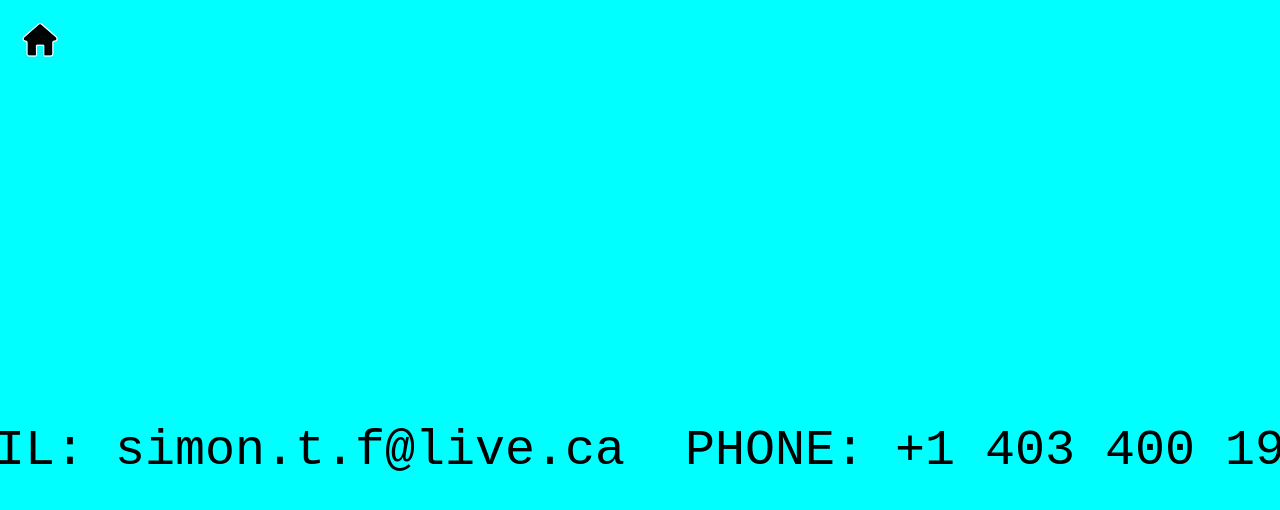
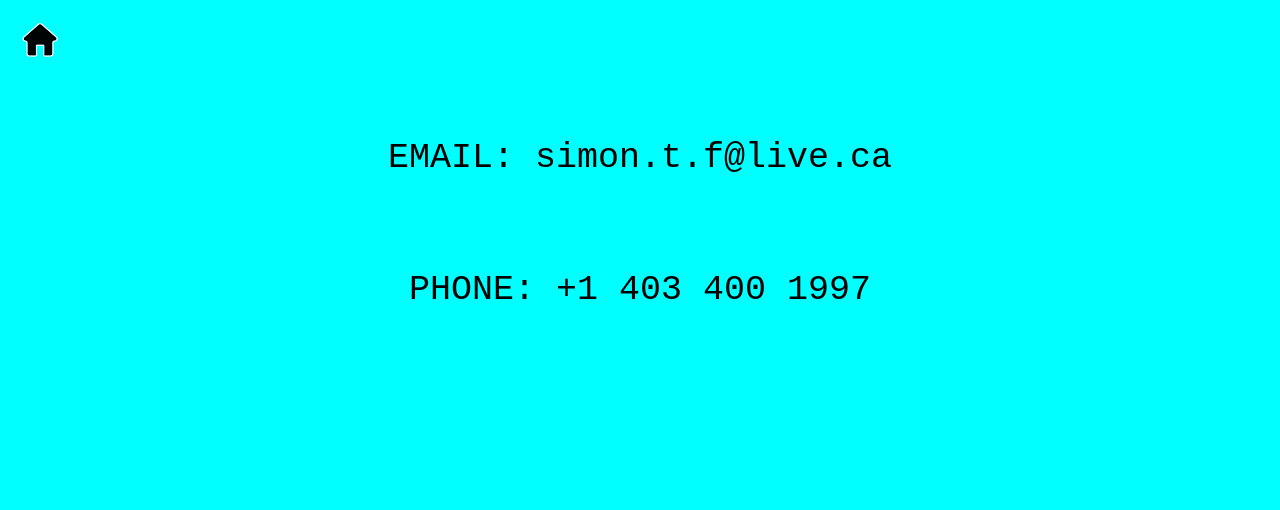
Before and after one commit to simonfeigs/portfolio-website, a plain HTML site: page contact.html in a window 1280 px wide. Shown: the top 510 px of the page. Drawn offline with Linux system fonts and the light colour scheme.

Commit message:
update13

```diff
--- a/contact.html
+++ b/contact.html
@@ -11,19 +11,18 @@
 </a>
 <body>
     <center>
-        <div>
+        <br><br><br><br><br><br>
         <div>
             <p class="p2">
                     EMAIL: simon.t.f@live.ca
             </p>
         </div>
-            <br><br>
+        <br><br><br><br>
         <div>
             <p class="p2">
                     PHONE: +1 403 400 1997
             </p>
         </div>
-        </div>
     </center>
 </body>
 </html>
--- a/style8.css
+++ b/style8.css
@@ -27,7 +27,7 @@ time, mark, audio, video {
 }
 
 .p2 {
-    font-size: 50px;
+    font-size: 35px;
 }
 
 body {
@@ -49,7 +49,7 @@ div {
     position: relative;
     display: flex;
     width: 1500px;
-    height: 900px;
+    height: 40px;
     overflow: hidden;
     align-items: center;
     justify-content: center;
```
Lines whose indentation alone changed are shown as unchanged.
